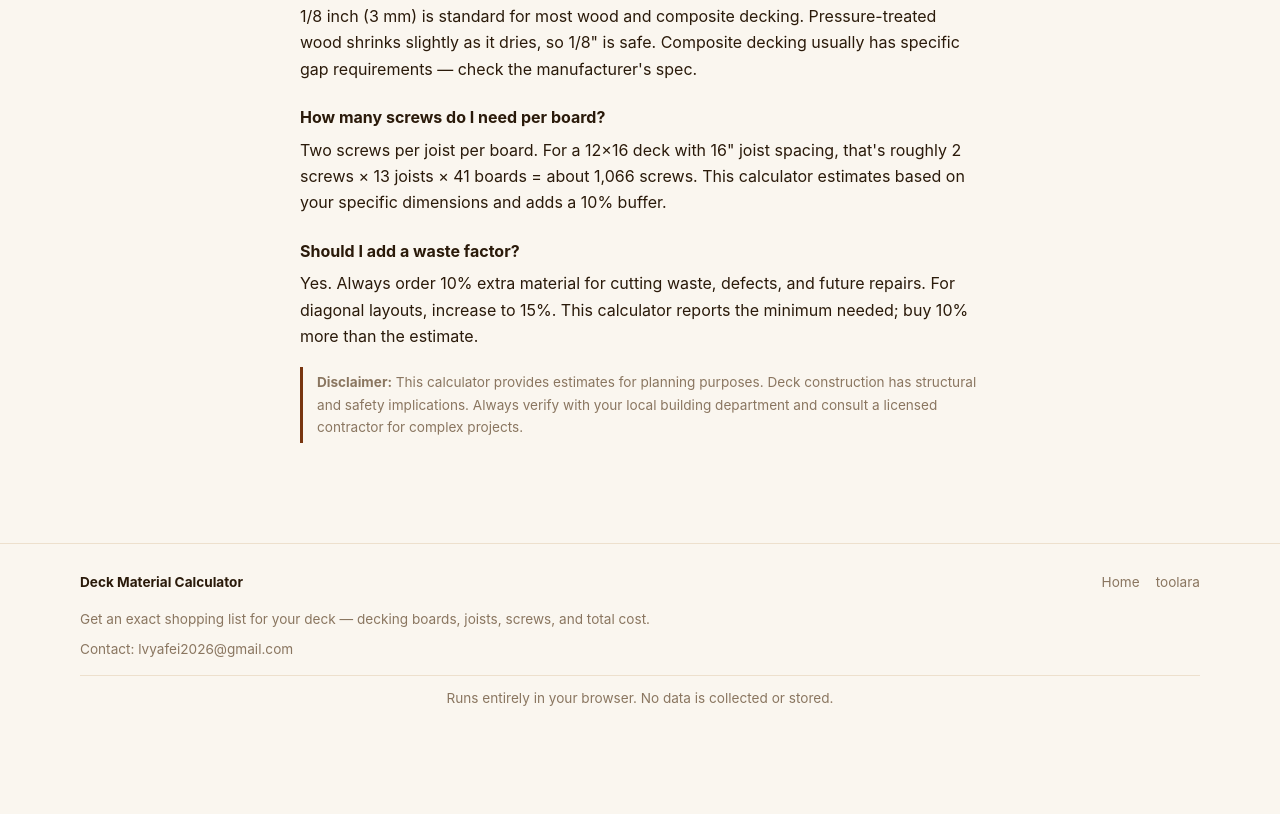
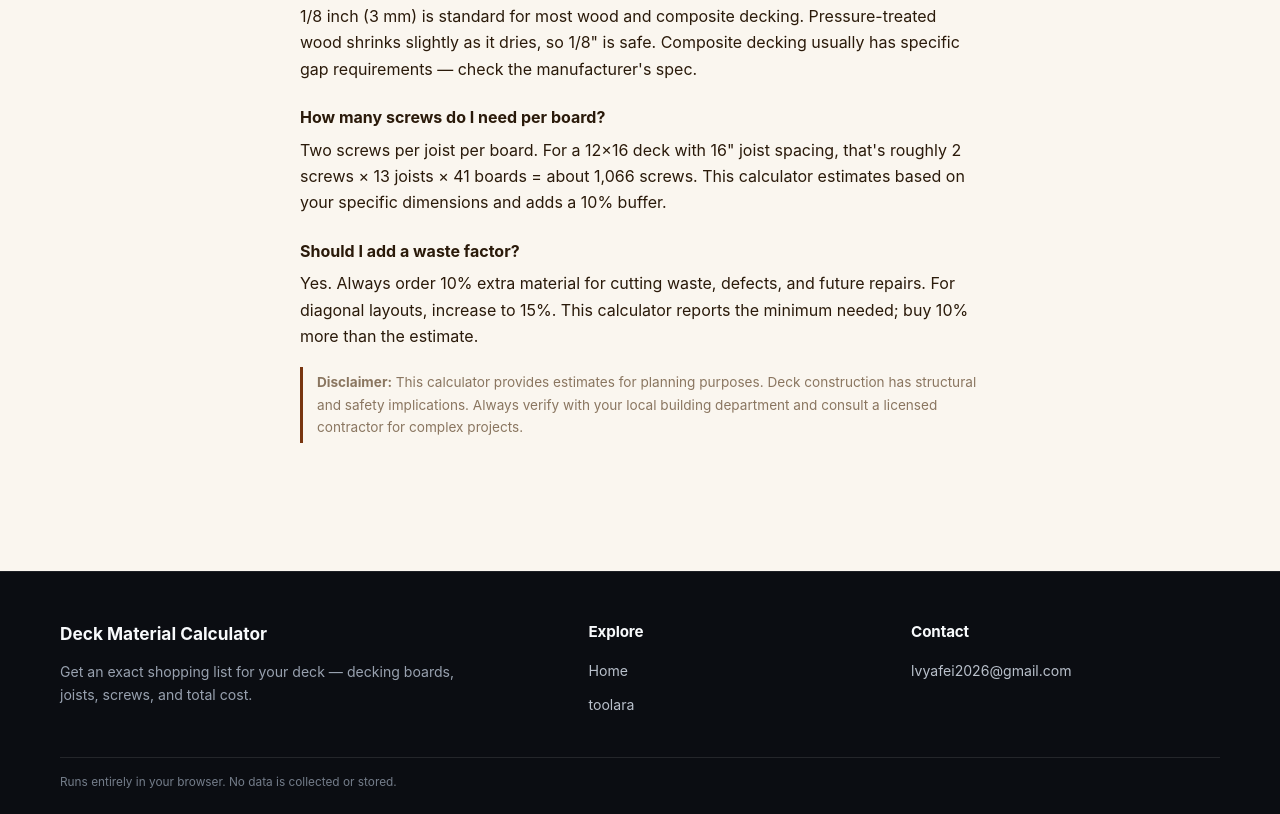
Before and after one commit to lvyafei2026-coder/deck-material-calculator, a plain HTML site: page index.html in a window 1280 px wide. Shown: the part 2283-3097 px from the top of the page. Before the commit the page ends 3029 px from the top, so only its background shows below. Drawn offline with Linux system fonts and the light colour scheme.

Commit message:
Use three-column site footers

```diff
--- a/css/style.css
+++ b/css/style.css
@@ -143,15 +143,17 @@
   .site-nav select { min-width: 118px; }
 }
 
-.site-footer { margin-top: 36px; padding: 28px 20px 36px; border-top: 1px solid var(--border, rgba(100,116,139,0.25)); color: var(--muted, #64748b); font-size: 0.85rem; line-height: 1.6; }
-.site-footer-inner { max-width: 1120px; margin: 0 auto; }
-.site-footer-details { text-align: left; }
-.site-footer-top { display: flex; align-items: center; justify-content: space-between; gap: 16px; flex-wrap: wrap; }
-.site-footer-brand { color: var(--text, #0f1c2e); font-weight: 700; text-decoration: none; }
-.site-footer-nav { display: flex; align-items: center; gap: 16px; flex-wrap: wrap; }
-.site-footer a { color: inherit; text-decoration: none; }
-.site-footer a:hover { color: var(--accent, #2563eb); text-decoration: underline; }
-.site-footer-description { max-width: 760px; margin: 16px 0 8px; }
-.site-footer-contact { margin: 8px 0; }
-.site-footer-privacy { margin: 14px 0 0; padding-top: 12px; border-top: 1px solid var(--border, rgba(100,116,139,0.25)); }
-@media (max-width: 560px) { .site-footer-top { align-items: flex-start; flex-direction: column; gap: 10px; } .site-footer-nav { gap: 12px; } }
+.site-footer { margin-top: 64px !important; padding: 48px 24px 22px !important; background: #0b0d12 !important; border-top: 1px solid rgba(255,255,255,0.08) !important; color: #a6adbb !important; text-align: left !important; font-size: 0.88rem !important; line-height: 1.6; }
+.site-footer-inner { max-width: 1160px; margin: 0 auto; }
+.site-footer-grid { display: grid; grid-template-columns: minmax(0, 1.4fr) minmax(150px, 0.8fr) minmax(200px, 0.9fr); gap: 48px; }
+.site-footer-column { min-width: 0; }
+.site-footer-brand { display: inline-block; color: #f8fafc !important; font-size: 1.08rem; font-weight: 700; text-decoration: none; }
+.site-footer-heading { margin: 0 0 16px !important; color: #f8fafc; font-size: 0.95rem; font-weight: 650; }
+.site-footer-description { max-width: 420px; margin: 14px 0 0 !important; color: #98a1af; }
+.site-footer-nav { display: grid; justify-items: start; gap: 10px; }
+.site-footer a { color: #b9c0cb !important; text-decoration: none; }
+.site-footer a:hover { color: #fff !important; text-decoration: underline; }
+.site-footer-contact { margin: 0 !important; color: #b9c0cb; overflow-wrap: anywhere; }
+.site-footer-bottom { margin-top: 40px; padding-top: 16px; border-top: 1px solid rgba(255,255,255,0.1); color: #747d8a; font-size: 0.74rem; line-height: 1.5; }
+.site-footer-bottom p { margin: 0; }
+@media (max-width: 720px) { .site-footer { padding: 36px 20px 20px !important; } .site-footer-grid { grid-template-columns: 1fr; gap: 28px; } .site-footer-bottom { margin-top: 28px; } } .site-footer-nav { gap: 12px; } }
--- a/index.html
+++ b/index.html
@@ -210,14 +210,16 @@
 </main>
 
 <footer class="footer site-footer">
-<div class="site-footer-inner"><div class="site-footer-details">
-<div class="site-footer-top">
-<span class="site-footer-brand" data-i18n="title">Deck Material Calculator</span>
-<nav class="site-footer-nav" aria-label="Quick navigation"><a href="/">Home</a><a href="https://toolara.dev/">toolara</a></nav>
+<div class="site-footer-inner">
+<div class="site-footer-grid">
+<section class="site-footer-column">
+<a class="site-footer-brand" href="/"><span class="site-footer-brand" data-i18n="title">Deck Material Calculator</span></a>
+<p class="site-footer-description" data-i18n="subtitle">Get an exact shopping list for your deck — decking boards, joists, screws, and total cost.</p>
+</section>
+<section class="site-footer-column"><h2 class="site-footer-heading">Explore</h2><nav class="site-footer-nav" aria-label="Quick navigation"><a href="/" data-i18n="navHome">Home</a><a href="https://toolara.dev/">toolara</a></nav></section>
+<section class="site-footer-column"><h2 class="site-footer-heading">Contact</h2><a href="mailto:lvyafei2026@gmail.com">lvyafei2026@gmail.com</a></section>
 </div>
-<p class="site-footer-description" data-i18n="subtitle">Get an exact shopping list for your deck — decking boards, joists, screws, and total cost.</p>
-<p class="site-footer-contact"><span>Contact:</span> <a href="mailto:lvyafei2026@gmail.com">lvyafei2026@gmail.com</a></p>
-</div><p class="site-footer-privacy" data-i18n="footer">Runs entirely in your browser. No data is collected or stored.</p>
+<div class="site-footer-bottom"><p class="site-footer-privacy" data-i18n="footer">Runs entirely in your browser. No data is collected or stored.</p></div>
 </div>
 </footer>
 
```
Also changed, not shown: zh/index.html (+9 -7 lines).
